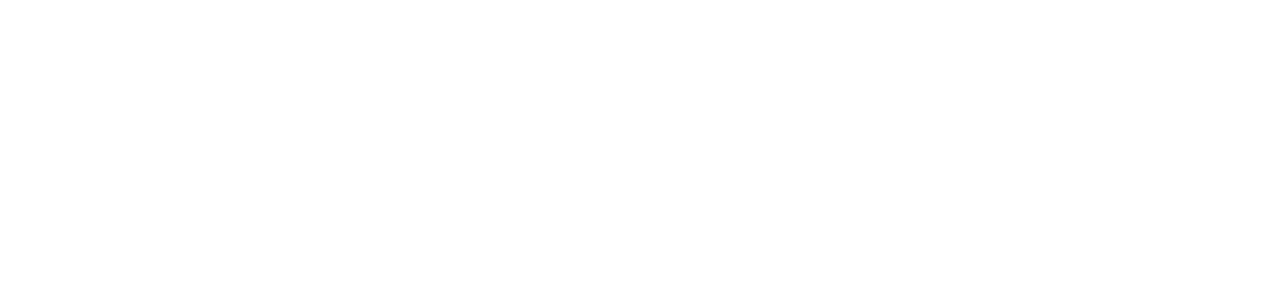
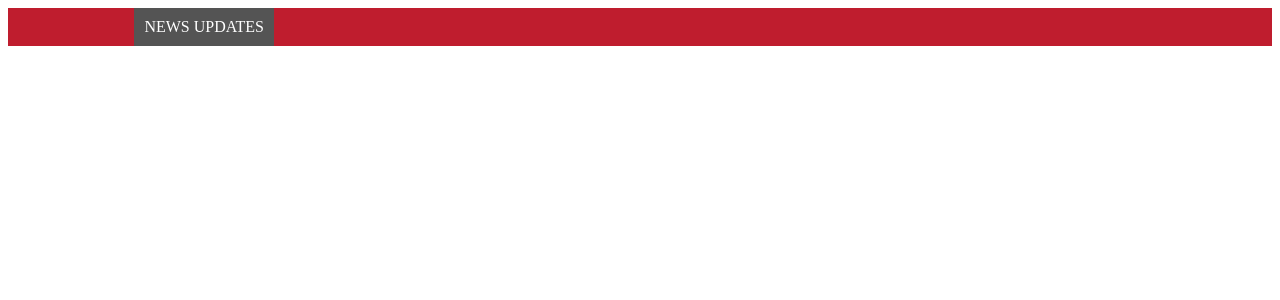
Before and after one commit to matteo-rossi90/proj-html-vuejs, a Vue app: page / in a window 1280 px wide. Shown: the top 300 px of the page. Built offline with nearby package versions, Linux system fonts and the light colour scheme.

Commit message:
feat: add header top banner

```diff
--- a/src/components/AppHeader.vue
+++ b/src/components/AppHeader.vue
@@ -3,12 +3,46 @@ export default {
     name:'AppHeader'
 }
 </script>
-<template lang="">
-    <div>
+<template>
+    <header>
+        <section id="top-banner">
+            <div class="container">
+                <div id="updates">news updates</div>
 
-    </div>
+            </div>
+        </section>
+
+        <section>
+            <div class="container">
+
+            </div>
+        </section>
+    </header>
 </template>
 
-<style lang="">
+<style lang="scss" scoped>
+    @use '../style/partials/variables' as *;
 
+    .container{
+        margin: 0 10%;
+
+        #updates{
+            text-transform: uppercase;
+            padding: 10px;
+            background-color: #545454;
+            color: white;
+        }
+
+        #social{
+
+        }
+    }
+
+    #top-banner{
+        background-color: $primary-color;
+        min-height: 35px;
+        display: flex;
+        align-items: center;
+        justify-content: space-between;
+    }
 </style>
```
